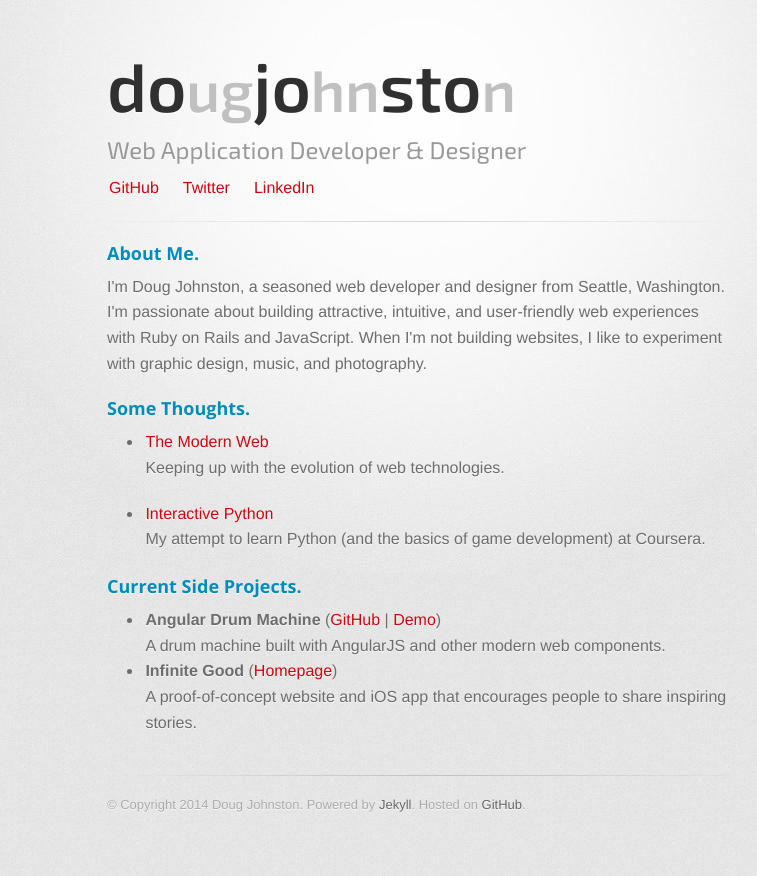
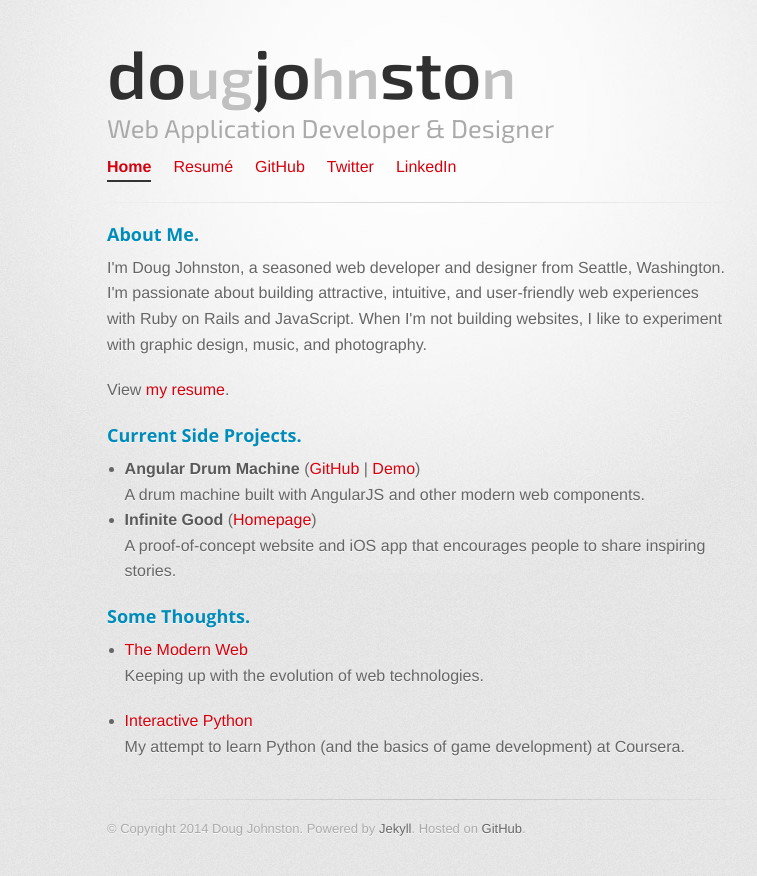
Before and after one commit to dougjohnston/dougjohnston.github.io, a Jekyll site: the page built from index.html, in a window 1280 px wide. Shown: the top 876 px of the page, without its empty margins (223-980 px from the left). Built offline with Jekyll 4.4.1, drawn with Linux system fonts in a browser that asks for light colours.

Commit message:
Add full resumé

```diff
--- a/_includes/header.html
+++ b/_includes/header.html
@@ -14,7 +14,7 @@
     <link rel="stylesheet" type="text/css" href="/stylesheets/foundation.min.css" media="screen" />
     <link rel="stylesheet" type="text/css" href="/stylesheets/stylesheet.css" media="screen" />
     <link rel="stylesheet" type="text/css" href="/stylesheets/pygment_trac.css" media="screen" />
-    <link rel="stylesheet" type="text/css" href="stylesheets/print.css" media="print" />
+    <link rel="stylesheet" type="text/css" href="/stylesheets/print.css" media="print" />
 
     <link rel="apple-touch-icon" sizes="57x57" href="/apple-touch-icon-57x57.png">
     <link rel="apple-touch-icon" sizes="114x114" href="/apple-touch-icon-114x114.png">
@@ -50,13 +50,18 @@
         <header>
           <h1><a href="/"><em>do</em>ug<em>jo</em>hn<em>sto</em>n</a></h1>
           <h2>Web Application Developer & Designer</h2>
+          <nav>
             <ul class="inline-list">
               {% if include.home == "false" %}
                 <li><a href="/">Home</a></li>
+              {% else %}
+              <li><a href="/" class='active'>Home</a></li>
               {% endif %}
+              <li><a href="/resume/" {% if page.current == 'resume' %}class='active'{% endif %}>Resumé</a></li>
+              <!--<li><a href="/portfolio/">Portfolio</a></li>-->
               <li><a href="https://github.com/dougjohnston">GitHub</a></li>
               <li><a href="https://twitter.com/dougjohnston">Twitter</a></li>
               <li><a href="http://www.linkedin.com/in/dougbjohnston">LinkedIn</a></li>
-            <!--<li><a href="/resume/">Résumé</a></li>-->
             </ul>
+          </nav>
         </header>
--- a/index.html
+++ b/index.html
@@ -9,16 +9,9 @@
   I'm passionate about building attractive, intuitive, and user-friendly web experiences with Ruby on Rails and JavaScript.
   When I'm not building websites, I like to experiment with graphic design, music, and photography.
 </p>
-
-<h3><a name="blog" class="anchor" href="#blog"></a>Some Thoughts.</h3>
-<ul>
-  {% for post in site.posts %}
-    <li>
-    <a href="{{ post.url }}">{{ post.title }}</a>
-      {{ post.excerpt }}
-    </li>
-  {% endfor %}
-</ul>
+<p>
+  View <a href="/resume/">my resume</a>.
+<p>
 
 <h3><a name="projects" class="anchor" href="#projects"></a>Current Side Projects.</h3>
 <ul>
@@ -31,3 +24,13 @@
     A proof-of-concept website and iOS app that encourages people to share inspiring stories.
   </li>
 </ul>
+
+<h3><a name="blog" class="anchor" href="#blog"></a>Some Thoughts.</h3>
+<ul>
+  {% for post in site.posts %}
+    <li>
+    <a href="{{ post.url }}">{{ post.title }}</a>
+      {{ post.excerpt }}
+    </li>
+  {% endfor %}
+</ul>
--- a/stylesheets/stylesheet.css
+++ b/stylesheets/stylesheet.css
@@ -5,7 +5,11 @@
   background: #e7e7e7 url(../images/body-bg.png) 0 0 repeat;
   font-family: 'Helvetica Neue', Helvetica, Arial, serif;
   text-shadow: 0 1px 0 rgba(255, 255, 255, 0.8);
-  color: #6d6d6d;
+  color: #666;
+}
+
+strong {
+  color: #595959;
 }
 
 a {
@@ -21,13 +25,13 @@
 
 header {
   padding-top: 35px;
-  /*padding-bottom: 25px;*/
 }
 
 header h1, header h1 a {
   font-family: 'Exo 2', 'Helvetica Neue', Helvetica, Arial, sans-serif;
   font-weight: 600;
   font-size: 58px;
+  line-height: 68px;
   color: #c0c0c0;
   margin-bottom: 0;
 }
@@ -47,9 +51,14 @@
 header h2 {
   font-family: 'Exo 2', 'Helvetica Neue', Helvetica, Arial, sans-serif;
   font-weight: 400;
-  font-size: 24px;
-  color: #999;
+  font-size: 1.6rem;
+  color: #aaa;
   margin-top: 0;
+}
+
+nav .active {
+  font-weight: bold;
+  border-bottom: 2px solid #333;
 }
 
 #container {
@@ -93,86 +102,45 @@
   padding: 0;
 }
 
-ul, ol, dl {
-  margin-bottom: 1.4em;
-  margin-left: 0.4em;
-}
-
-
 /* COMMON STYLES */
 
 hr {
   height: 1px;
   line-height: 1px;
-  /*margin-top: 1em;*/
-  /*padding-bottom: 1em;*/
   border: none;
   background: transparent url('../images/hr.png') 50% 0 no-repeat;
 }
 
-strong {
-  font-weight: bold;
-}
-
-em {
-  font-style: italic;
-}
-
-table {
-  width: 100%;
-  border: 1px solid #ebebeb;
-}
-
-th {
-  font-weight: 500;
-}
-
-td {
-  border: 1px solid #ebebeb;
-  text-align: center;
-  font-weight: 300;
-}
-
-form {
-  background: #f2f2f2;
-  padding: 20px;
-}
-
-
-/* GENERAL ELEMENT TYPE STYLES */
-
 h1 {
-  font-size: 32px;
+  font-size: 2rem;
 }
 
 h2 {
+  color: #303030;
   font-size: 22px;
   font-weight: bold;
-  color: #303030;
-  margin-bottom: 8px;
 }
 
 h3 {
   color: #008cba;
   font-size: 18px;
   font-weight: bold;
-  margin-bottom: 8px;
 }
 
 h4 {
+  color: #303030;
   font-size: 16px;
-  color: #303030;
   font-weight: bold;
 }
 
 h5 {
+  color: #303030;
   font-size: 1em;
-  color: #303030;
 }
 
 h6 {
+  color: #303030;
   font-size: .8em;
-  color: #303030;
 }
 
 p {
@@ -199,18 +167,6 @@
   padding: 0 0 0 30px;
 }
 
-ul li {
-  list-style: disc outside;
-  padding-left: 2px;
-  margin-left: 30px;
-}
-
-ol li {
-  list-style: decimal outside;
-  padding-left: 3px;
-  margin-left: 20px;
-}
-
 dl dt {
   color: #303030;
 }
@@ -227,11 +183,11 @@
 footer a {
   color: #666;
 }
+
 footer a:hover {
   color: #444;
 }
 
-/* MISC */
 .clearfix:after {
   clear: both;
   content: '.';
@@ -243,6 +199,50 @@
 .clearfix {display: inline-block;}
 * html .clearfix {height: 1%;}
 .clearfix {display: block;}
+
+/* PAGE SPECIFIC STYLES */
+/* RESUME */
+#contact-information h1 {
+  font-size: 2.8rem;
+  line-height: 3.2rem;
+}
+
+#contact-information h3 {
+  font-weight: normal;
+  font-size: 1.3rem;
+  margin: 0;
+}
+
+.job h2 {
+  margin-bottom: 0;
+  font-size: 1.15rem;
+  line-height: 1.3rem;
+}
+
+.job h2 small {
+  font-size: 0.9rem;
+  font-weight: normal;
+}
+
+.job h2 span {
+  font-weight: normal;
+  color: #666;
+}
+
+.job h3 {
+  margin-bottom: 0;
+  font-size: 1.05rem;
+  font-weight: normal;
+}
+
+.job em {
+  font-size: 0.9rem;
+}
+
+.job ul {
+  margin: 0 0 1rem 2rem;
+  list-style-type: square;
+}
 
 /* #Media Queries
 ================================================== */
```
Also changed, not shown: _layouts/resume.html (added, +7 -0 lines), resume/index.html (added, +127 -0 lines). Lines whose indentation alone changed are shown as unchanged.
